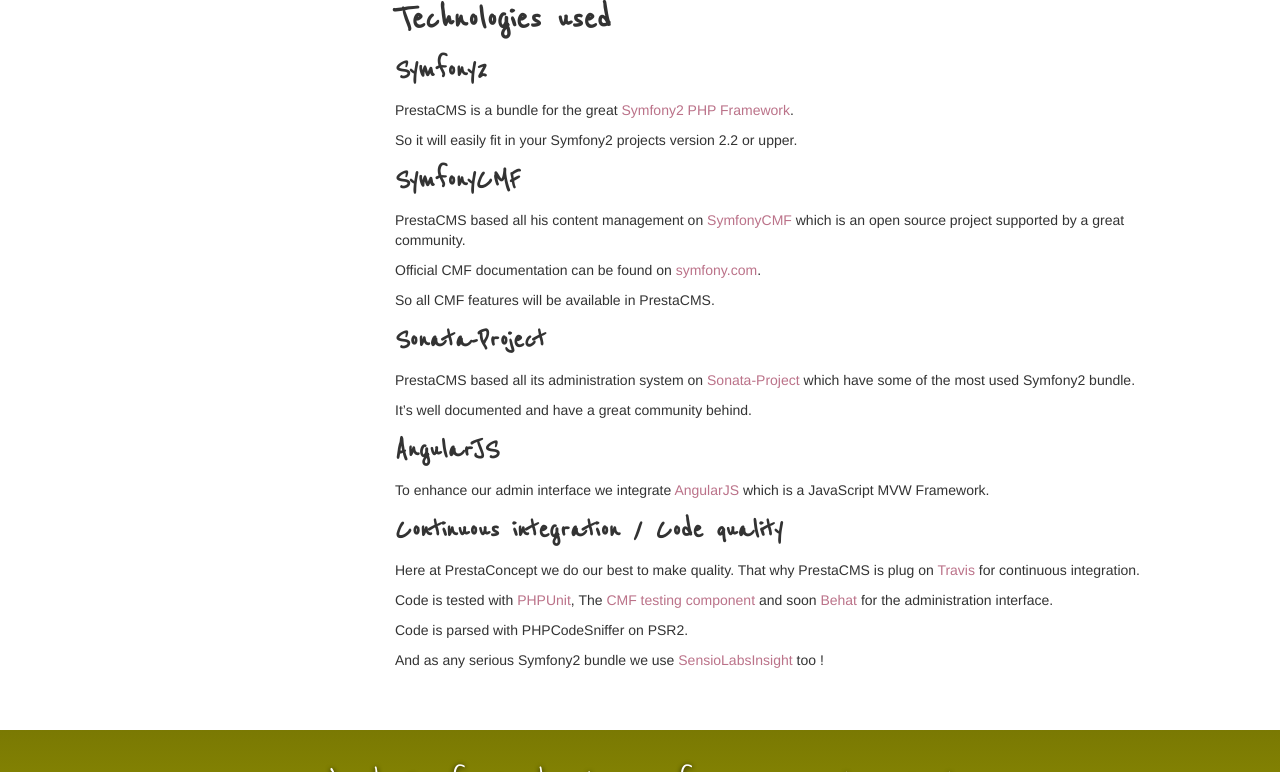
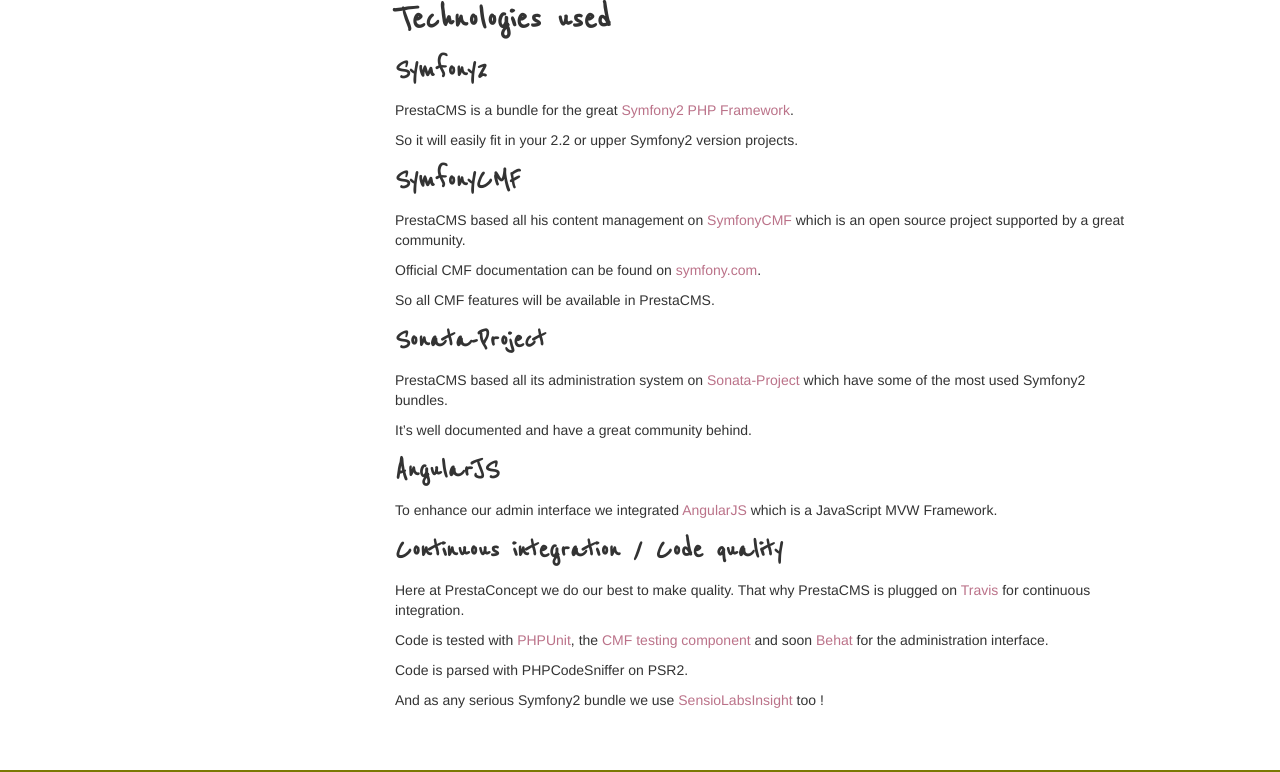
Before and after one commit to mooahmad/prestaconcept.github.io, a Jekyll site: the page built from presta-cms-core/technologies.md, in a window 1280 px wide and 900 px high, scrolled down 196 px, cut to the strip 128-900 px from the top of the window. Built offline with Jekyll 4.4.1, drawn with Linux system fonts in a browser that asks for light colours.

Commit message:
Fix word issue on technologies.md on presta-cms-core

```diff
--- a/presta-cms-core/technologies.md
+++ b/presta-cms-core/technologies.md
@@ -11,7 +11,7 @@
 
 PrestaCMS is a bundle for the great [Symfony2 PHP Framework][1].
 
-So it will easily fit in your Symfony2 projects version 2.2 or upper.
+So it will easily fit in your 2.2 or upper Symfony2 version projects.
 
 
 ## SymfonyCMF
@@ -25,20 +25,20 @@
 
 ## Sonata-Project
 
-PrestaCMS based all its administration system on [Sonata-Project][4] which have some of the most used Symfony2 bundle.
+PrestaCMS based all its administration system on [Sonata-Project][4] which have some of the most used Symfony2 bundles.
 
 It's well documented and have a great community behind.
 
 ## AngularJS
 
-To enhance our admin interface we integrate [AngularJS][5] which is a JavaScript MVW Framework.
+To enhance our admin interface we integrated [AngularJS][5] which is a JavaScript MVW Framework.
 
 
 ## Continuous integration / Code quality
 
-Here at PrestaConcept we do our best to make quality. That why PrestaCMS is plug on [Travis][6] for continuous integration.
+Here at PrestaConcept we do our best to make quality. That why PrestaCMS is plugged on [Travis][6] for continuous integration.
 
-Code is tested with [PHPUnit][7], The [CMF testing component][8] and soon [Behat][9] for the administration interface.
+Code is tested with [PHPUnit][7], the [CMF testing component][8] and soon [Behat][9] for the administration interface.
 
 Code is parsed with PHPCodeSniffer on PSR2.
 
```
